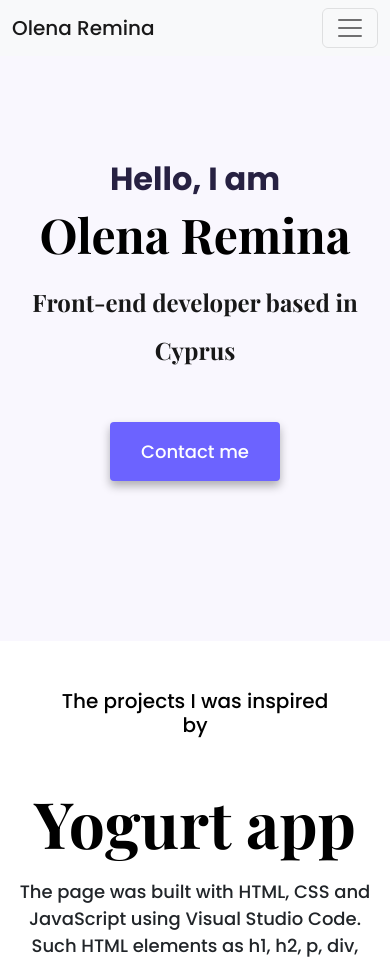
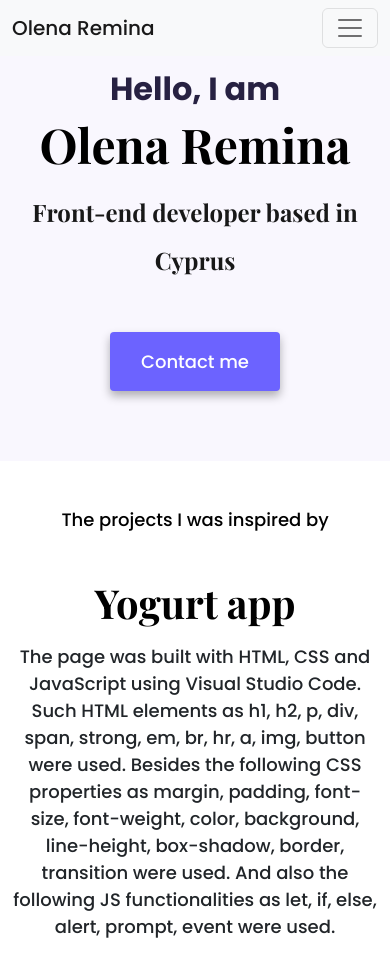
Before and after one commit to Olena-Remina/About-me-page, a website: page index.html in a window 390 px wide. Shown: the top 957 px of the page. Drawn offline with nearby package versions, Linux system fonts and the light colour scheme.

Commit message:
Made more responsive

```diff
--- a/styles/portfolio.css
+++ b/styles/portfolio.css
@@ -130,6 +130,8 @@ p {
 }
 
 @media(max-width:991px){
+  .hero {
+    padding: 70px 20px;}
   h1{
     font-size: 48px;
     line-height: 1.5;
@@ -137,8 +139,14 @@ p {
   h2{
     font-size: 32px;
   }
+  h4{
+    font-size: 40px;
+  }
   h4, p{
     text-align: center;
+  }
+  h5{
+    font-size: 18px;
   }
   p{
     margin:0 auto;
```
